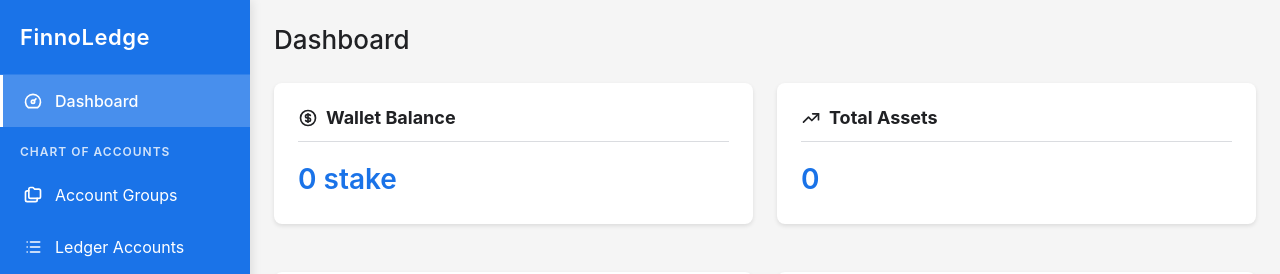
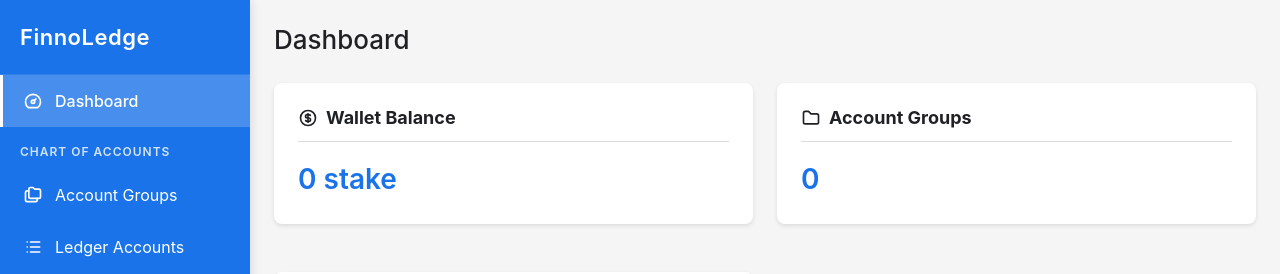
Before and after one commit to SRV-YouSoRandom/finnoledge-frontend, a React (Vite) app in the folder client/: page / in a window 1280 px wide. Shown: the top 274 px of the page. Built offline with nearby package versions, Linux system fonts and the light colour scheme; no server answers; the HTML template or start-up script is replaced by a standard one.

Commit message:
Removed total assets metric from dashboard

```diff
--- a/client/src/pages/Dashboard.jsx
+++ b/client/src/pages/Dashboard.jsx
@@ -178,7 +178,7 @@ function Dashboard({ user }) {
             <div className="balance-display">{formatBalance()}</div>
           </div>
 
-          <div className="card">
+          {/* <div className="card">
             <div className="card-header">
               <h2>
                 <IconTrendingUp size={20} />
@@ -186,7 +186,7 @@ function Dashboard({ user }) {
               </h2>
             </div>
             <div className="balance-display">{formatCurrency(analytics.totalsByType.assets)}</div>
-          </div>
+          </div> */}
 
           <div className="card">
             <div className="card-header">
```
